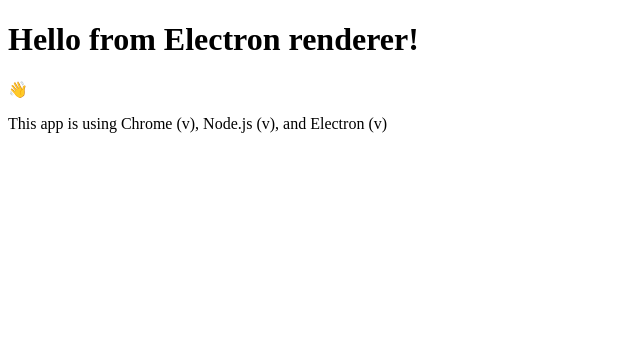
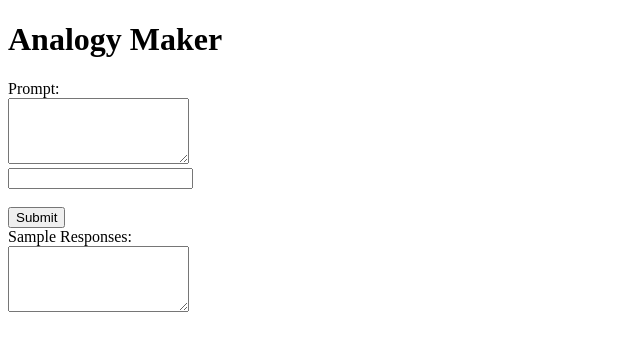
Before and after one commit to jenniferyang06/frontend, an Electron app: page renderer/index.html in a window 1280 px wide. Shown: the whole page, without its empty margins (0-640 px from the left). Drawn offline with Linux system fonts and the light colour scheme; no server answers.

Commit message:
Set HTML Structure

```diff
--- a/renderer/index.html
+++ b/renderer/index.html
@@ -13,9 +13,24 @@
     <title>Analogy Maker</title>
   </head>
   <body>
-    <h1>Hello from Electron renderer!</h1>
-    <p>👋</p>
-    <p id="info"></p>
+    <h1>Analogy Maker</h1>
+    <div>
+
+      <form id="form_prompt">
+        <label for="prompt">Prompt:</label><br>
+        <textarea name="prompt" rows="4"></textarea><br>
+        <input type="create analogy="Createte Analogy"><br>
+      </form>
+      <br>
+
+      <button onclick="submit()">Submit</button>
+
+    <div>
+      <label for="responses">Sample Responses:</label><br>
+      <textarea id="responses" rows="4" readonly></textarea>
+    </div>
+
   </body>
+
   <script src="./js/renderer.js"></script>
 </html>
```
